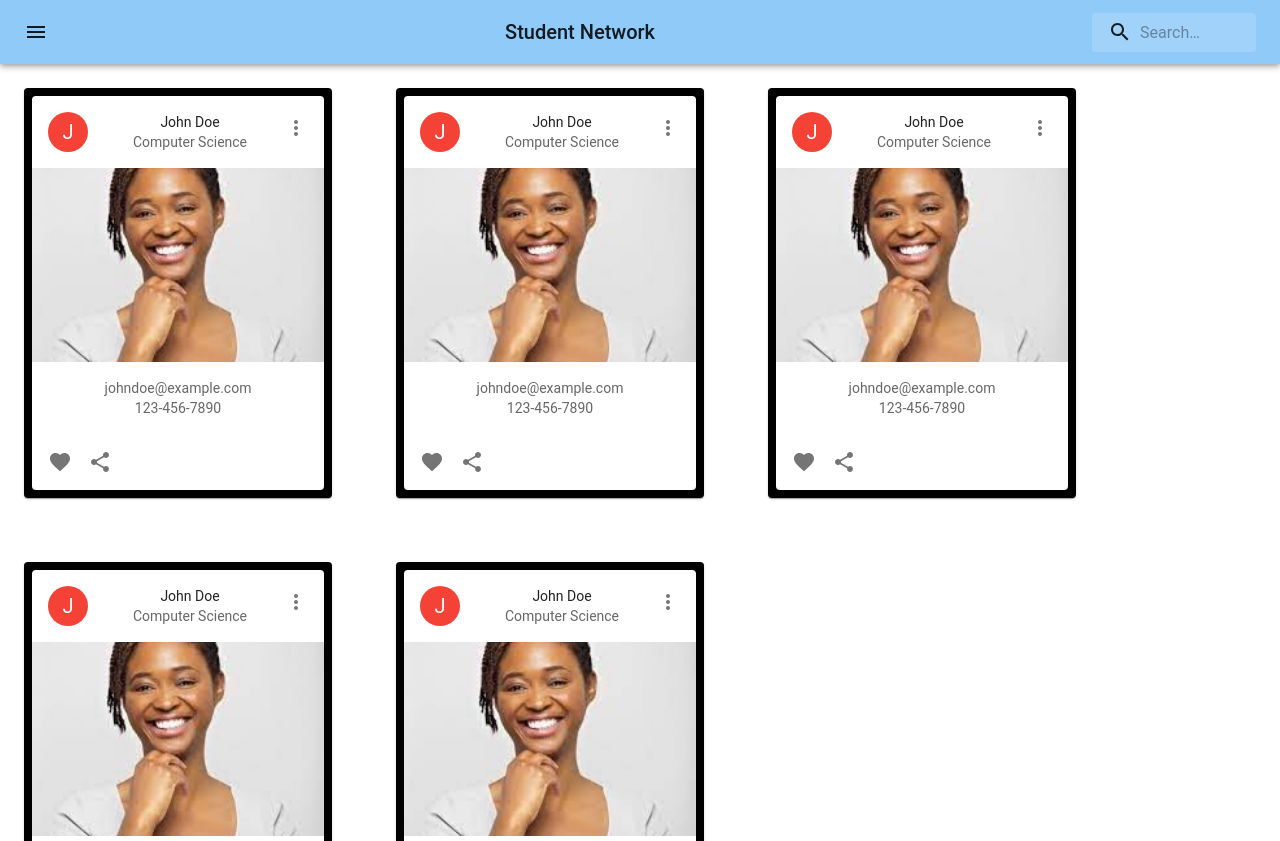
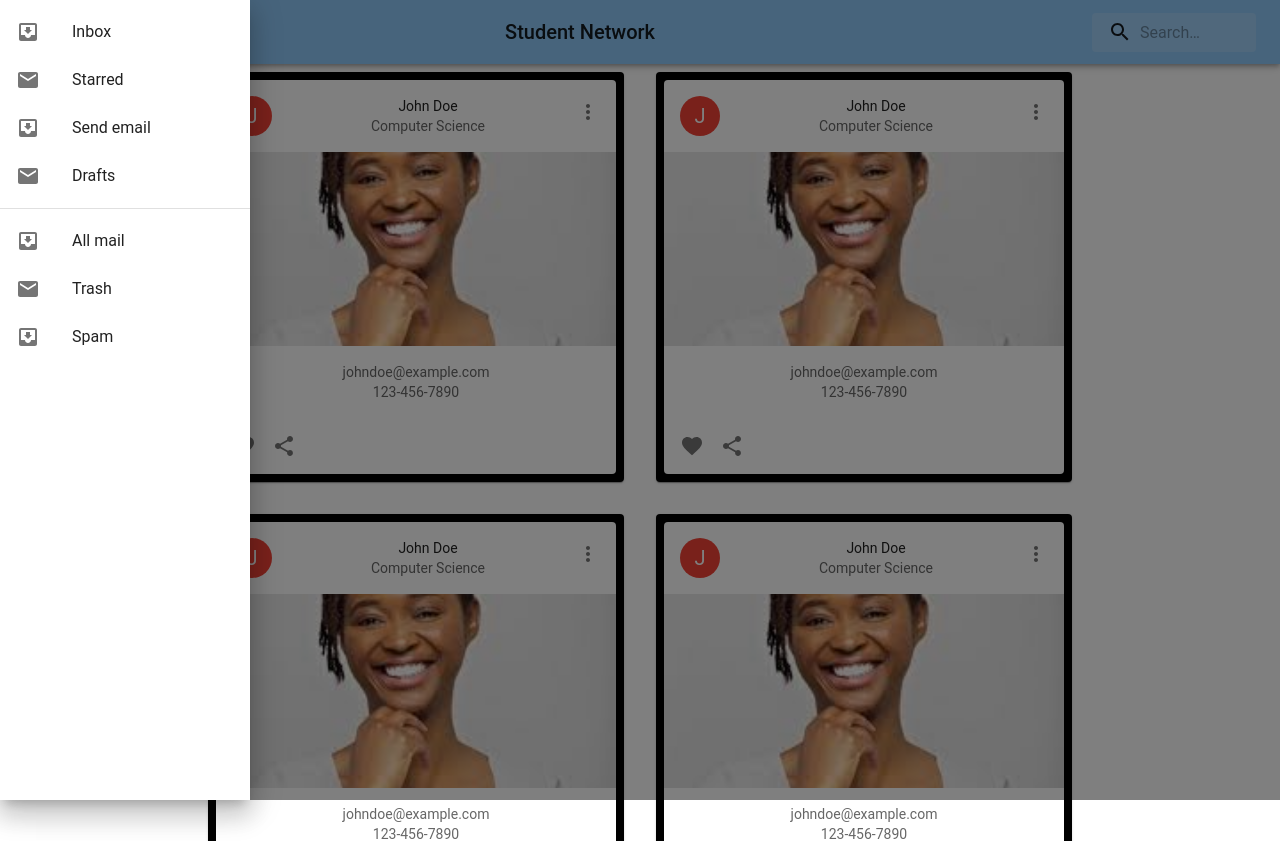
Before and after one commit to m-code-ing/student-directory-fe, a React (Create React App) app: page / in a window 1280 px wide. Shown: the top 841 px of the page. Built offline with nearby package versions, Linux system fonts and the light colour scheme.

Commit message:
add SideDrawer

```diff
--- a/src/App.tsx
+++ b/src/App.tsx
@@ -40,9 +40,9 @@ const App = (): JSX.Element => {
     <ThemeProvider theme={theme}>
       <div className="App">
         <SearchAppBar />
-        <Grid container spacing={2}>
+        <Grid container spacing={2} justifyContent="center">
           {studens.map((key, index) => (
-            <Grid xs={3} m={3} key={index}>
+            <Grid xs={10} md={4} m={1} key={index}>
               <Item>
                 <StudentProfileCard
                   name={name}
--- a/src/components/AppBar.tsx
+++ b/src/components/AppBar.tsx
@@ -8,6 +8,7 @@ import Typography from '@mui/material/Typography'
 import InputBase from '@mui/material/InputBase'
 import MenuIcon from '@mui/icons-material/Menu'
 import SearchIcon from '@mui/icons-material/Search'
+import TemporaryDrawer from './Drawer'
 
 const Search = styled('div')(({ theme }) => ({
   position: 'relative',
@@ -52,8 +53,10 @@ const StyledInputBase = styled(InputBase)(({ theme }) => ({
 }))
 
 const SearchAppBar = () => {
+  const [drawerOpen, setDrawerOpen] = React.useState(true)
   return (
     <Box sx={{ flexGrow: 1 }}>
+      <TemporaryDrawer open={drawerOpen} onToggleDrawer={setDrawerOpen} />
       <AppBar position="static">
         <Toolbar>
           <IconButton
@@ -62,6 +65,9 @@ const SearchAppBar = () => {
             color="inherit"
             aria-label="open drawer"
             sx={{ mr: 2 }}
+            onClick={() => {
+              setDrawerOpen(true)
+            }}
           >
             <MenuIcon />
           </IconButton>
--- /dev/null
+++ b/src/components/Drawer.tsx
@@ -0,0 +1,73 @@
+import * as React from 'react'
+import Box from '@mui/material/Box'
+import Drawer from '@mui/material/Drawer'
+import Button from '@mui/material/Button'
+import List from '@mui/material/List'
+import Divider from '@mui/material/Divider'
+import ListItem from '@mui/material/ListItem'
+import ListItemButton from '@mui/material/ListItemButton'
+import ListItemIcon from '@mui/material/ListItemIcon'
+import ListItemText from '@mui/material/ListItemText'
+import InboxIcon from '@mui/icons-material/MoveToInbox'
+import MailIcon from '@mui/icons-material/Mail'
+
+type Anchor = 'top' | 'left' | 'bottom' | 'right'
+
+type TemporaryDrawerProps = {
+  open: boolean
+  onToggleDrawer: (open: boolean) => void
+}
+
+export default function TemporaryDrawer({ open, onToggleDrawer }: TemporaryDrawerProps) {
+  const toggleDrawer = (open: boolean) => (event: React.KeyboardEvent | React.MouseEvent) => {
+    if (
+      event.type === 'keydown' &&
+      ((event as React.KeyboardEvent).key === 'Tab' ||
+        (event as React.KeyboardEvent).key === 'Shift')
+    ) {
+      return
+    }
+    onToggleDrawer(open)
+  }
+
+  const list = (anchor: Anchor) => (
+    <Box
+      sx={{ width: anchor === 'top' || anchor === 'bottom' ? 'auto' : 250 }}
+      role="presentation"
+      onClick={toggleDrawer(false)}
+      onKeyDown={toggleDrawer(false)}
+    >
+      <List>
+        {['Inbox', 'Starred', 'Send email', 'Drafts'].map((text, index) => (
+          <ListItem key={text} disablePadding>
+            <ListItemButton>
+              <ListItemIcon>{index % 2 === 0 ? <InboxIcon /> : <MailIcon />}</ListItemIcon>
+              <ListItemText primary={text} />
+            </ListItemButton>
+          </ListItem>
+        ))}
+      </List>
+      <Divider />
+      <List>
+        {['All mail', 'Trash', 'Spam'].map((text, index) => (
+          <ListItem key={text} disablePadding>
+            <ListItemButton>
+              <ListItemIcon>{index % 2 === 0 ? <InboxIcon /> : <MailIcon />}</ListItemIcon>
+              <ListItemText primary={text} />
+            </ListItemButton>
+          </ListItem>
+        ))}
+      </List>
+    </Box>
+  )
+
+  return (
+    <div>
+      <React.Fragment>
+        <Drawer anchor="left" open={open} onClose={toggleDrawer(false)}>
+          {list('left')}
+        </Drawer>
+      </React.Fragment>
+    </div>
+  )
+}
```
